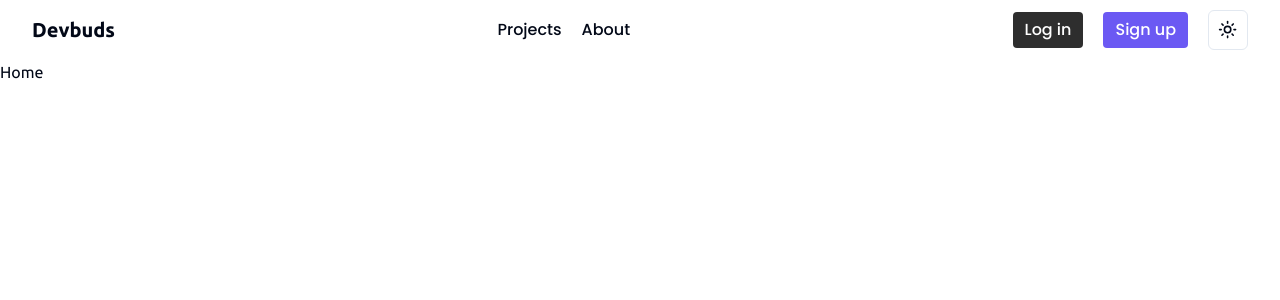
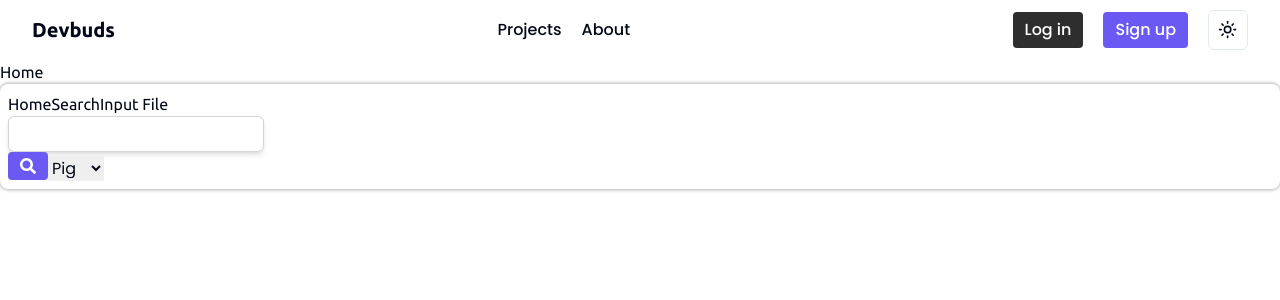
Before and after one commit to AlejandroV01/devbuds, a React (Vite) app in the folder client/: page / in a window 1280 px wide. Shown: the top 300 px of the page. Built offline with nearby package versions, Linux system fonts and the light colour scheme.

Commit message:
basic start

```diff
--- /dev/null
+++ b/client/src/components/HomeSearchInput.tsx
@@ -0,0 +1,25 @@
+import { useState } from 'react'
+import { FaSearch } from 'react-icons/fa'
+import Button from './Button'
+import Input from './Input'
+import ShadowCard from './ShadowCard'
+function HomeSearchInput() {
+  const [text, setText] = useState('')
+  console.log(text)
+  return (
+    <ShadowCard>
+      <h1>HomeSearchInput File</h1>
+      <Input type='text' value={text} onChange={e => setText(e.target.value)} />
+      <Button variant='primary'>
+        <FaSearch />
+      </Button>
+      <select name='Animals' id=''>
+        <option value='Pig'>Pig</option>
+        <option value='Pig'>Cow</option>
+        <option value='Pig'>Bird</option>
+      </select>
+    </ShadowCard>
+  )
+}
+
+export default HomeSearchInput
--- /dev/null
+++ b/client/src/components/ShadowCard.tsx
@@ -0,0 +1,7 @@
+import React from 'react'
+
+const ShadowCard = ({ children, className }: { children: React.ReactNode; className?: string }) => {
+  return <div className={`${className} p-2 bg-white shadow-[0_0_3.5px_1px_rgba(0,0,0,0.3)] rounded-lg`}>{children}</div>
+}
+
+export default ShadowCard
--- a/client/src/routes/Home.tsx
+++ b/client/src/routes/Home.tsx
@@ -1,8 +1,10 @@
+import HomeSearchInput from '@/components/HomeSearchInput'
 import React from 'react'
 const Home = () => {
   return (
     <div>
       <h1>Home</h1>
+      <HomeSearchInput />
     </div>
   )
 }
```
